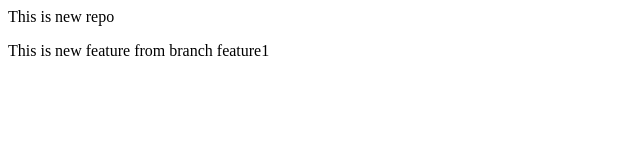
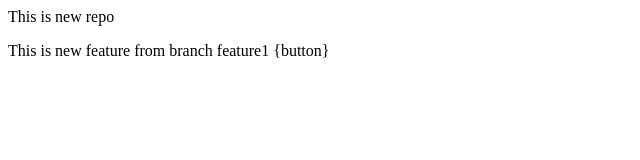
Before and after one commit to Adarshv0524/localrepo, a plain HTML site: page index.html in a window 1280 px wide. Shown: the full height of the page, 0-640 px from the left. Drawn offline with Linux system fonts and the light colour scheme.

```diff
--- a/index.html
+++ b/index.html
@@ -1,3 +1,3 @@
 <p>This is new repo</p>
 
-<p>This is new feature from branch feature1</p>
+<p>This is new feature from branch feature1 {button}</p>
```
